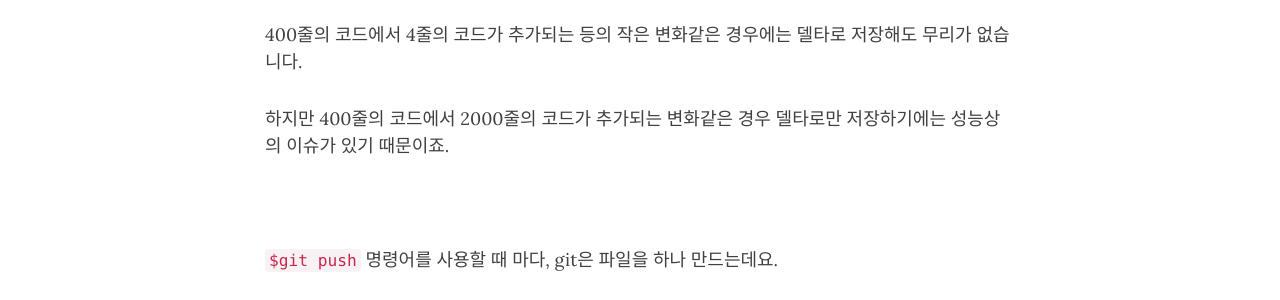
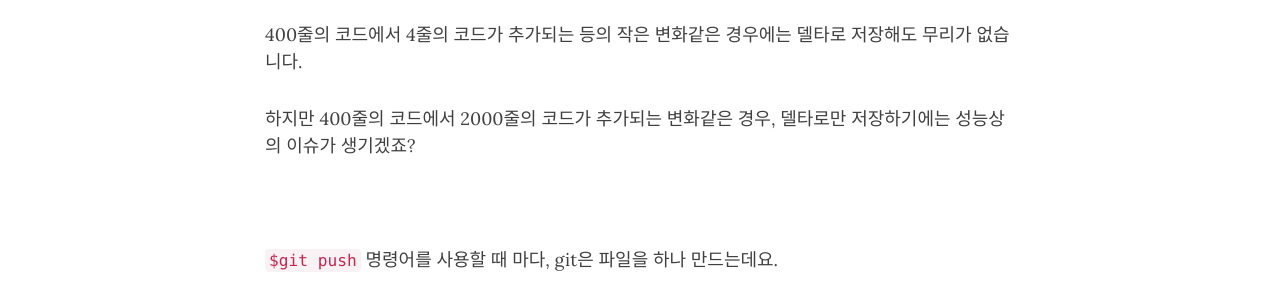
Before and after one commit to JUNWOO45/junwoo45.github.io.archived, a Jekyll site: the page built from _posts/2019-09-03-git이저장하는방식.md, in a window 1280 px wide and 900 px high, scrolled down 3399 px. Shown: the part 153-453 px from the top of the window. Built offline with Jekyll 4.4.1, drawn with Linux system fonts in a browser that asks for light colours; nearby versions of some CDN libraries; some of the changed text lies outside the part shown.

Commit message:
git이 저장하는 방식 문맥 수정

```diff
--- a/_posts/2019-09-03-git이저장하는방식.md
+++ b/_posts/2019-09-03-git이저장하는방식.md
@@ -86,7 +86,7 @@ git은 적절한 시점, 그리고 적절한 방식..... 즉 Garbage Collection
 
 400줄의 코드에서 4줄의 코드가 추가되는 등의 작은 변화같은 경우에는 델타로 저장해도 무리가 없습니다.
 
-하지만 400줄의 코드에서 2000줄의 코드가 추가되는 변화같은 경우 델타로만 저장하기에는 성능상의 이슈가 있기 때문이죠.
+하지만 400줄의 코드에서 2000줄의 코드가 추가되는 변화같은 경우, 델타로만 저장하기에는 성능상의 이슈가 생기겠죠?
 
 <br />
 
```
Also changed, not shown: other parts of _posts/2019-09-03-git이저장하는방식.md (+3 -3 lines).
